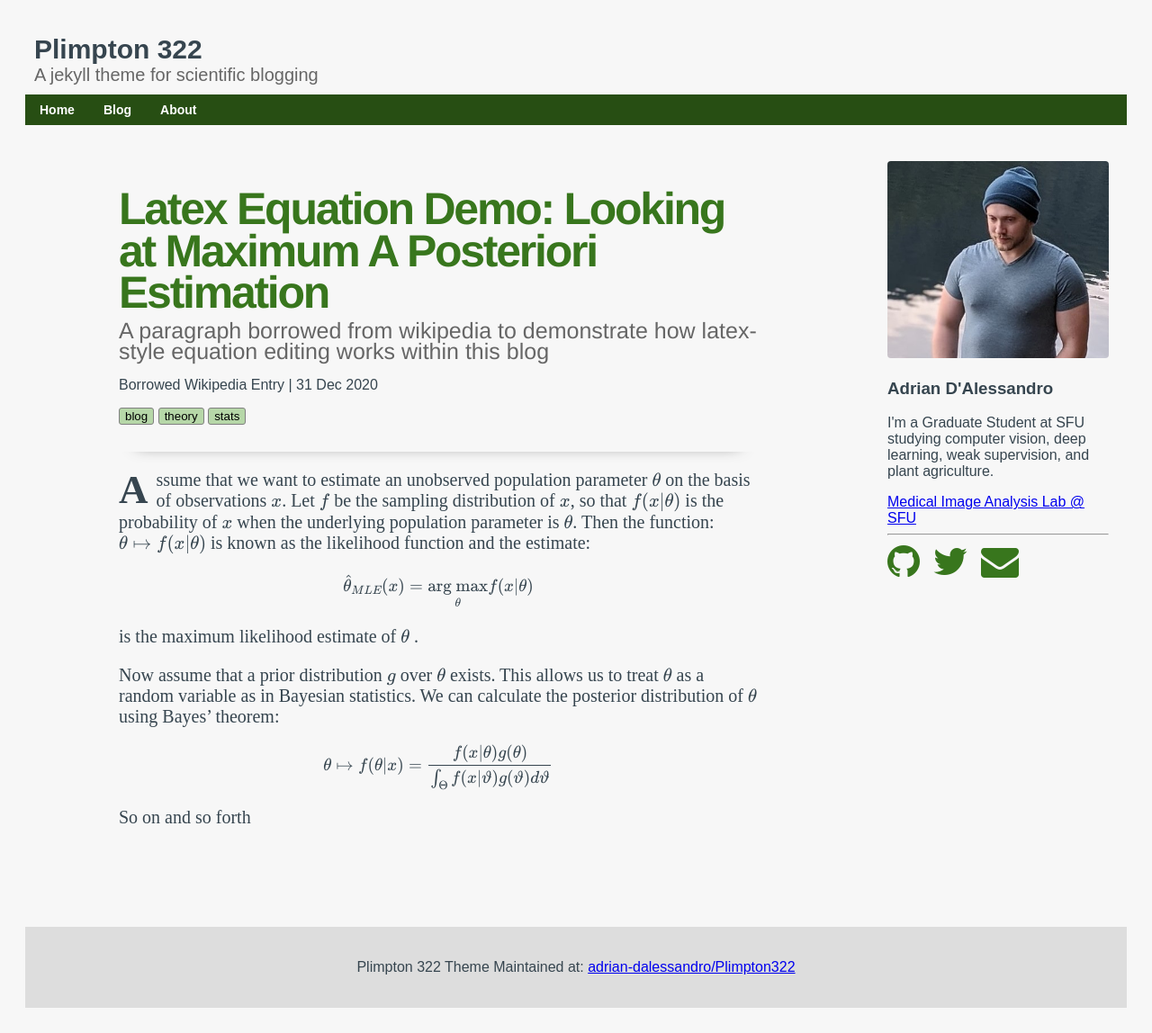
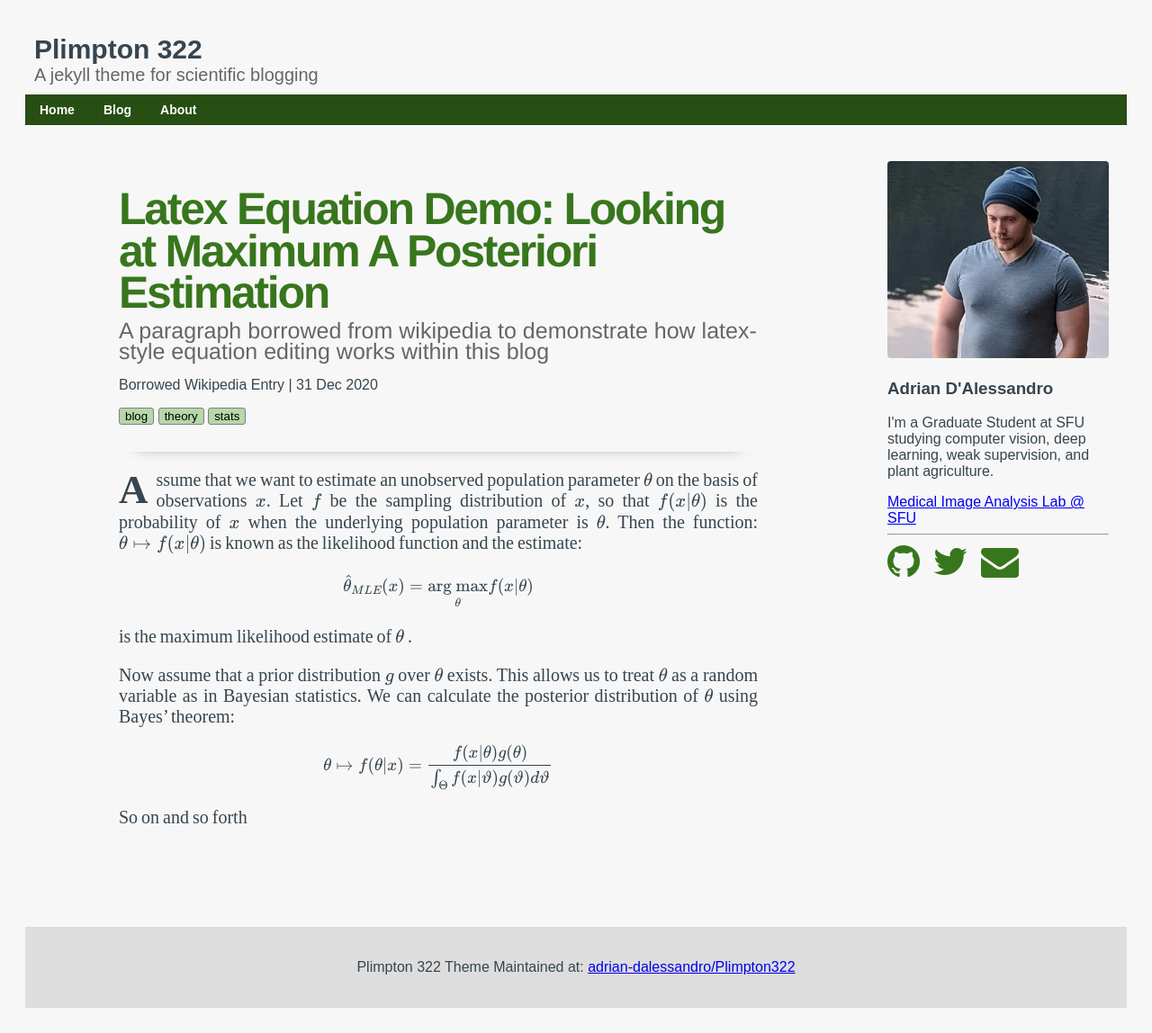
Before and after one commit to adrian-dalessandro/Plimpton322, a Jekyll site: the page built from _posts/2020-12-31-example-latex-math.md, in a window 1280 px wide. Shown: the whole page at 90% size. Built offline with Jekyll 4.4.1, drawn with Linux system fonts in a browser that asks for light colours; formulas are drawn with MathJax 3.

Commit message:
Update main.scss

```diff
--- a/_sass/main.scss
+++ b/_sass/main.scss
@@ -127,6 +127,8 @@ p.bloginfo {
 .post-body > p {
   font-family: "Times New Roman", Times, serif;
   font-size: 20px;
+  text-align:justify;
+  word-spacing:-1px;
 }
 
 .post-header h1 {
```
